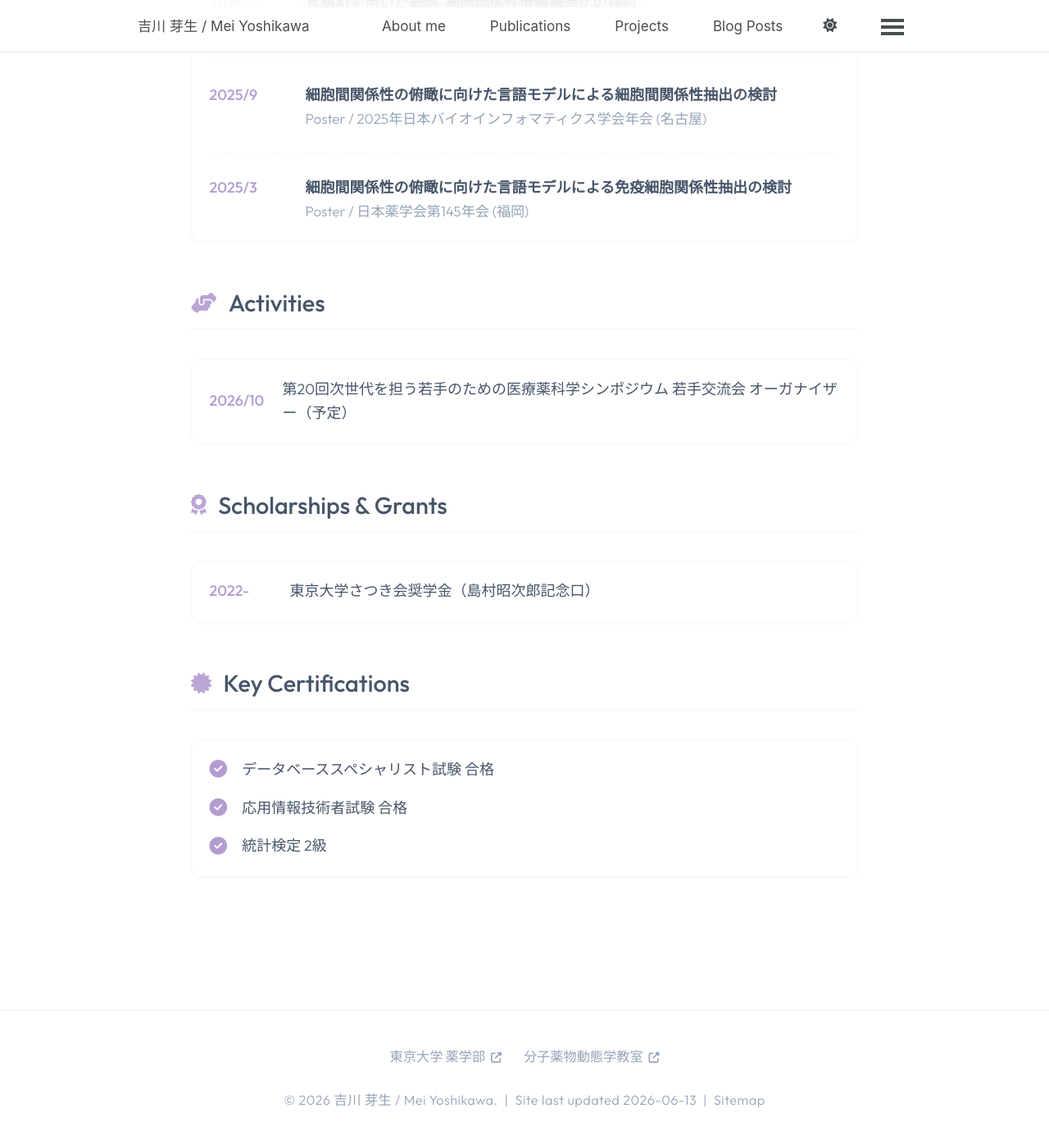
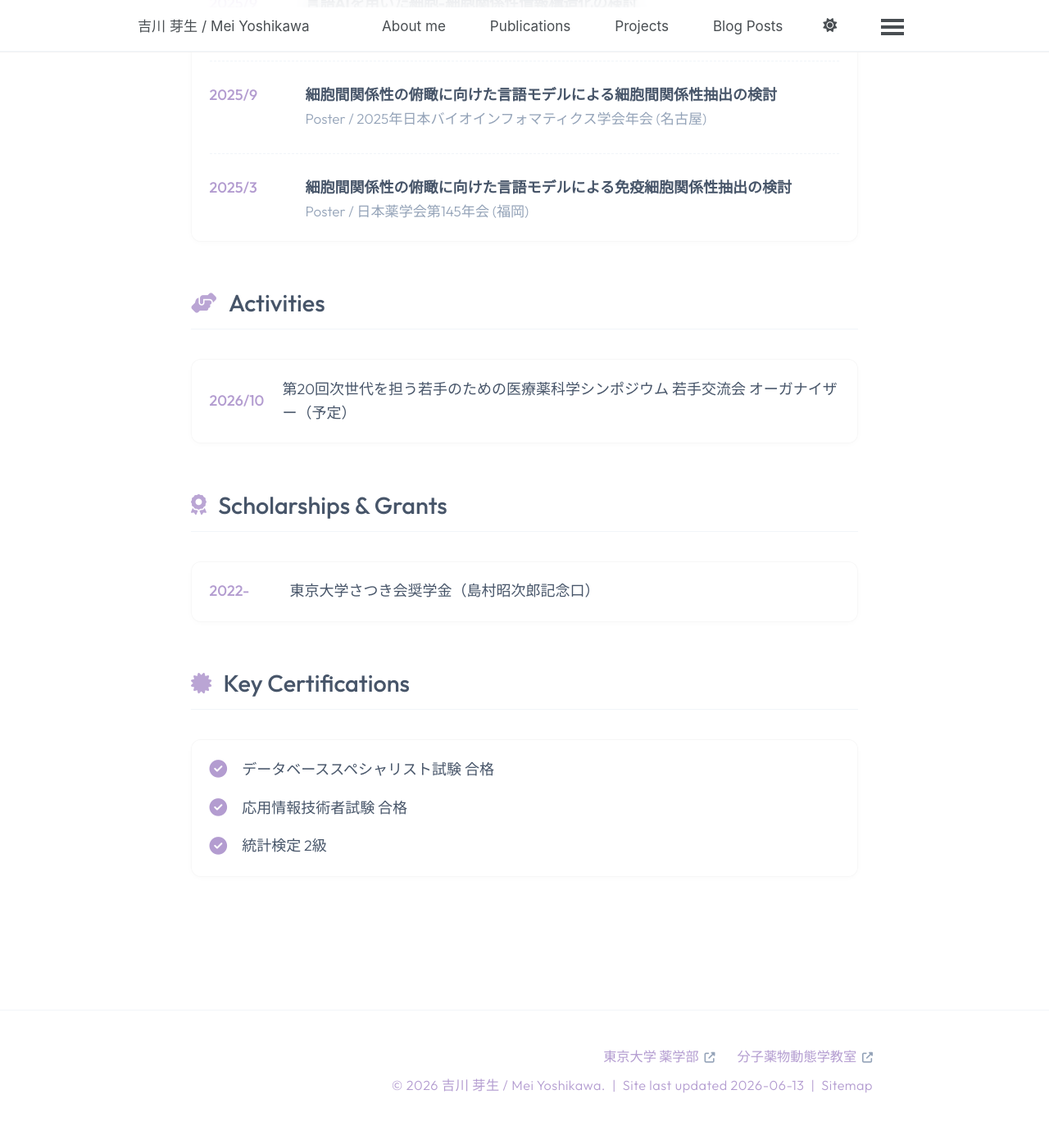
Before and after one commit to DevWithKaiju/DevWithKaiju.github.io, a Jekyll site: the page built from _pages/about.md, in a window 1280 px wide and 1400 px high, scrolled down 2035 px. Shown: the top 1391 px of the window at 82% size. Built offline with Jekyll 4.4.1, drawn with Linux system fonts in a browser that asks for light colours; a script bundle is joined from its source files by our own code; library files that are not in the unit come from our copies.

Commit message:
style: update footer to right align, narrow gap, and light purple color

```diff
--- a/_sass/_custom.scss
+++ b/_sass/_custom.scss
@@ -489,8 +489,8 @@ html[data-theme="dark"] .page__footer {
   display: flex;
   flex-direction: column;
   justify-content: center;
-  align-items: center;
-  gap: 1.5rem;
+  align-items: flex-end; /* Right aligned */
+  gap: 0.5rem; /* Narrow gap */
   max-width: 850px;
   margin: 0 auto;
 }
@@ -498,10 +498,20 @@ html[data-theme="dark"] .page__footer {
 .page__footer-copyright {
   font-family: 'Outfit', 'Noto Sans JP', sans-serif !important;
   font-size: 0.9rem;
-  color: var(--global-text-color-light) !important;
+  color: var(--primary-color) !important; /* Light purple */
   font-weight: 300;
   letter-spacing: 0.03em;
   margin: 0;
+}
+
+.page__footer-copyright a {
+  color: var(--primary-color) !important;
+  text-decoration: none;
+  transition: all 0.2s ease;
+}
+
+.page__footer-copyright a:hover {
+  color: var(--accent-color) !important; /* Mint hover */
 }
 
 .footer-links {
@@ -511,7 +521,7 @@ html[data-theme="dark"] .page__footer {
 }
 
 .footer-links a {
-  color: var(--global-text-color-light) !important;
+  color: var(--primary-color) !important; /* Light purple */
   text-decoration: none;
   font-size: 0.9rem;
   font-weight: 500;
```
